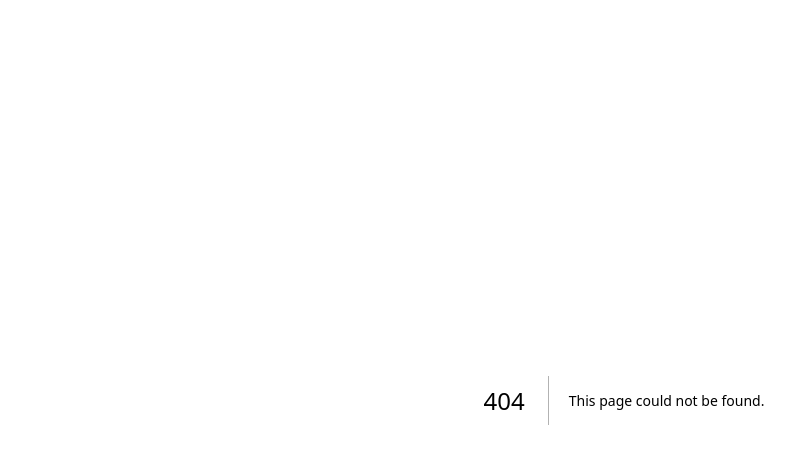
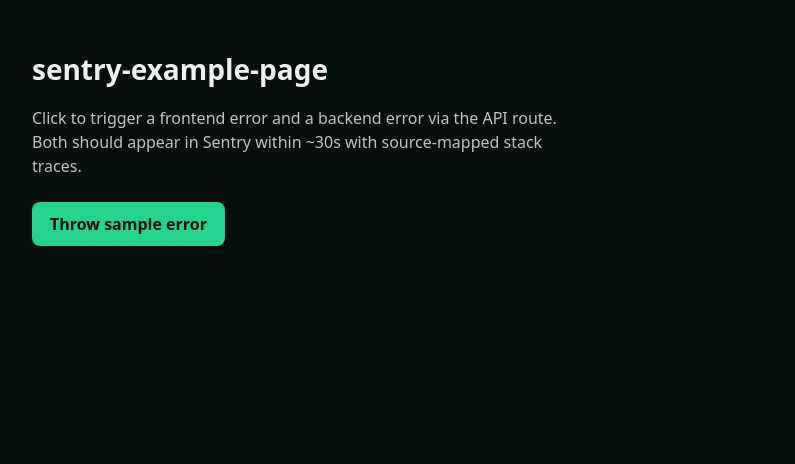
Before and after one commit to TechXTT/dash.xolto.app, a Next.js app: page /sentry-example-page in a window 1280 px wide. Before the commit this address had no page. Shown: the top 464 px of the page, without its empty margins (16-811 px from the left). Built offline with nearby package versions, Linux system fonts and the light colour scheme.

Commit message:
temp: sentry example

```diff
--- /dev/null
+++ b/app/api/sentry-example-api/route.ts
@@ -0,0 +1,15 @@
+import { NextResponse } from 'next/server';
+
+export const dynamic = 'force-dynamic';
+
+class SentryExampleAPIError extends Error {
+  constructor(message: string | undefined) {
+    super(message);
+    this.name = 'SentryExampleAPIError';
+  }
+}
+
+export function GET() {
+  throw new SentryExampleAPIError('This error is raised on the backend called by the example page.');
+  return NextResponse.json({ data: 'Testing Sentry Error...' });
+}
--- /dev/null
+++ b/app/sentry-example-page/page.tsx
@@ -0,0 +1,64 @@
+'use client';
+
+import * as Sentry from '@sentry/nextjs';
+import { useState } from 'react';
+
+class SentryExampleFrontendError extends Error {
+  constructor(message: string | undefined) {
+    super(message);
+    this.name = 'SentryExampleFrontendError';
+  }
+}
+
+export default function Page() {
+  const [hasSentError, setHasSentError] = useState(false);
+
+  return (
+    <main
+      style={{
+        minHeight: '100vh',
+        padding: 48,
+        fontFamily: 'system-ui, sans-serif',
+        color: '#f0f0f0',
+        background: '#05100d',
+      }}
+    >
+      <h1 style={{ fontSize: 28, fontWeight: 700, marginBottom: 16 }}>sentry-example-page</h1>
+      <p style={{ opacity: 0.8, maxWidth: 560, marginBottom: 24 }}>
+        Click to trigger a frontend error and a backend error via the API route. Both should appear
+        in Sentry within ~30s with source-mapped stack traces.
+      </p>
+      <button
+        type="button"
+        onClick={async () => {
+          await Sentry.startSpan(
+            { name: 'Example Frontend/Backend Span', op: 'test' },
+            async () => {
+              await fetch('/api/sentry-example-api').catch(() => undefined);
+            }
+          );
+          setHasSentError(true);
+          throw new SentryExampleFrontendError(
+            'This error is raised on the frontend of the example page.'
+          );
+        }}
+        style={{
+          padding: '10px 18px',
+          background: '#25d38f',
+          color: '#04100e',
+          borderRadius: 8,
+          fontWeight: 600,
+          border: 'none',
+          cursor: 'pointer',
+        }}
+      >
+        Throw sample error
+      </button>
+      {hasSentError && (
+        <p style={{ marginTop: 16, color: '#25d38f' }}>
+          Sample error sent. Check your Sentry project (xolto-app).
+        </p>
+      )}
+    </main>
+  );
+}
```
